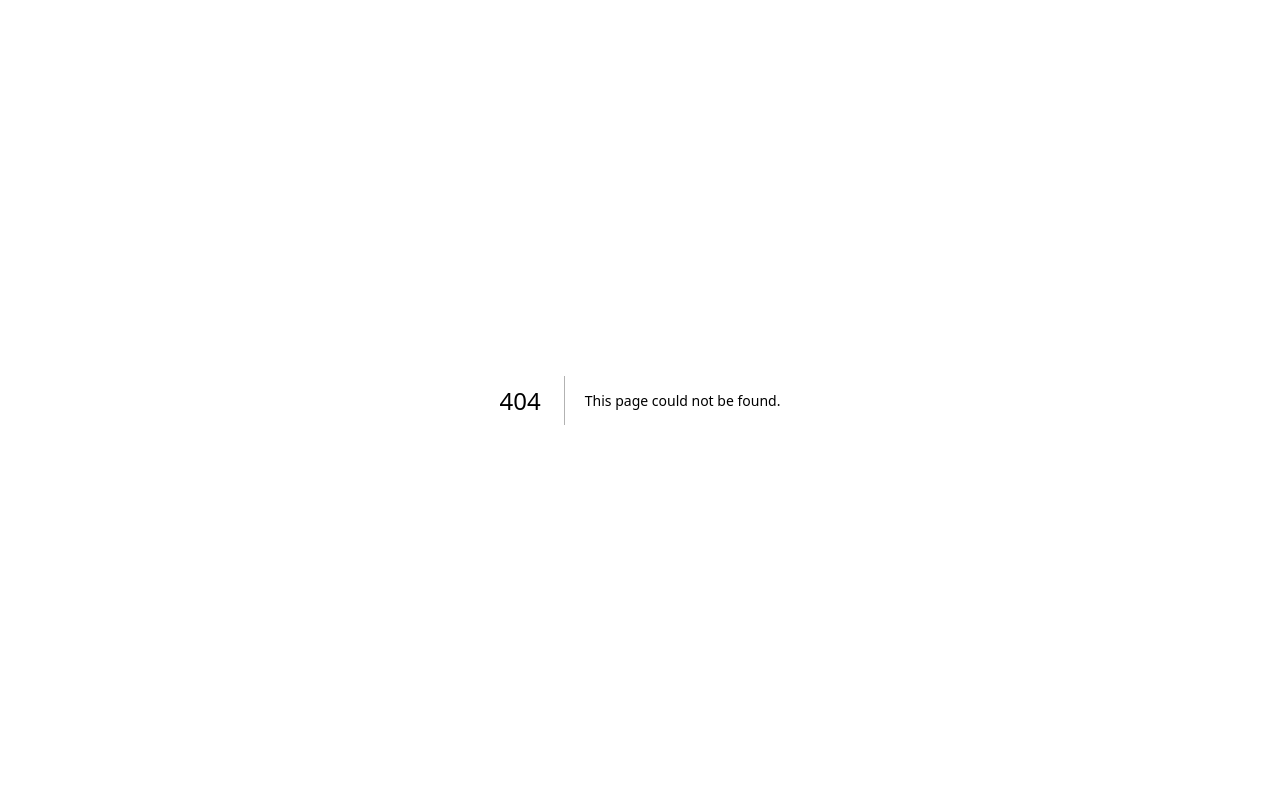
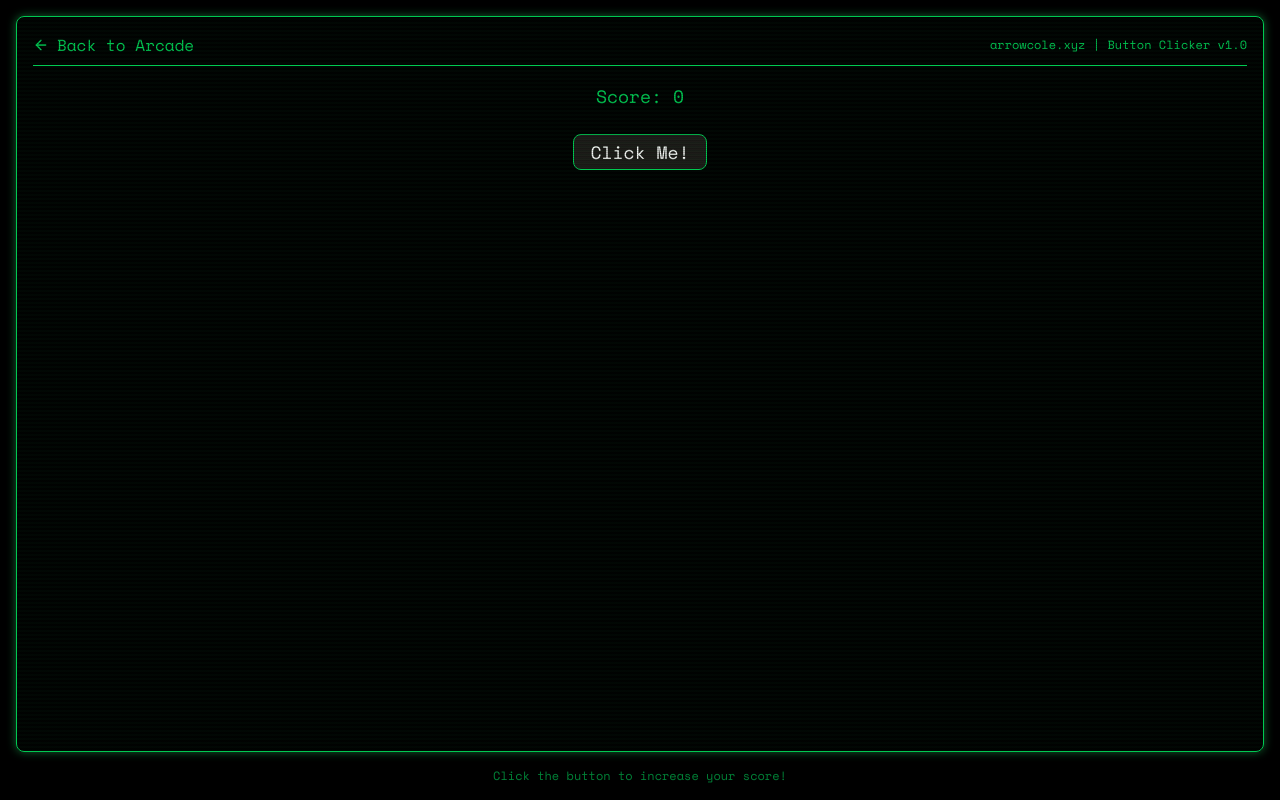
Before and after one commit to Acole-business/arcade, a Next.js app: page /games/button-clicker in a window 1280 px wide. Before the commit this address had no page. Built offline with nearby package versions, Linux system fonts and the light colour scheme.

Commit message:
add button clicker game

```diff
--- /dev/null
+++ b/app/games/button-clicker/page.tsx
@@ -0,0 +1,41 @@
+"use client";
+
+import { useState } from "react";
+import { Button } from "@/components/ui/button";
+import Link from "next/link";
+import { ArrowLeft } from "lucide-react";
+
+export default function ClickGame() {
+  const [score, setScore] = useState(0);
+
+  const handleClick = () => {
+    setScore((prevScore) => prevScore + 1);
+  };
+
+  return (
+    <div className="min-h-screen bg-black text-green-500 font-mono p-4 flex flex-col">
+      <div className="terminal-container flex-1 border border-green-500 rounded-md p-4 relative">
+        <div className="scanline absolute top-0 left-0 w-full h-full pointer-events-none"></div>
+
+        <div className="terminal-header flex items-center justify-between mb-4 border-b border-green-500 pb-2">
+          <Link href="/" className="flex items-center gap-2 hover:text-green-400">
+            <ArrowLeft className="h-4 w-4" />
+            <span>Back to Arcade</span>
+          </Link>
+          <div className="text-xs">arrowcole.xyz | Button Clicker v1.0</div>
+        </div>
+
+        <div className="game-container space-y-6 flex flex-col items-center justify-center">
+          <p className="text-lg">Score: {score}</p>
+          <Button onClick={handleClick} className="px-4 py-2 text-lg border border-green-500 hover:bg-green-900 hover:bg-opacity-30">
+            Click Me!
+          </Button>
+        </div>
+      </div>
+
+      <div className="mt-4 text-xs text-center text-green-700">
+        <p>Click the button to increase your score!</p>
+      </div>
+    </div>
+  );
+}
--- a/app/page.tsx
+++ b/app/page.tsx
@@ -131,6 +131,9 @@ export default function Home() {
         case "38":
           router.push("/games/swipe-the-right-way");
           break;
+        case "39":
+          router.push("/games/button-clicker");
+          break;
         default:
           console.log("Invalid command");
       }
@@ -174,7 +177,7 @@ export default function Home() {
                   <span className="absolute hidden -right-2 top-0 h-full w-2 bg-green-500 animate-blink duration-800"></span>
                 </h1>
               </div>
-              <div className="text-xs">v1.0.0 | Games: 38</div>
+              <div className="text-xs">v1.0.0 | Games: 39</div>
             </div>
 
             <div className="terminal-content flex-grow space-y-6 mb-4 relative z-10">
@@ -539,6 +542,15 @@ export default function Home() {
                       Right Way - Swipe in the direction shown on screen
                     </Link>
                   </li>
+                  <li>
+                    <Link
+                      href="/games/button-clicker"
+                      className="block p-2 hover:bg-green-900 hover:bg-opacity-30 transition-colors"
+                    >
+                      <span className="text-yellow-400">[39]</span> Test Game - A
+                      simple game to test your skills
+                    </Link>
+                  </li>
                 </ul>
               </section>
 
```
